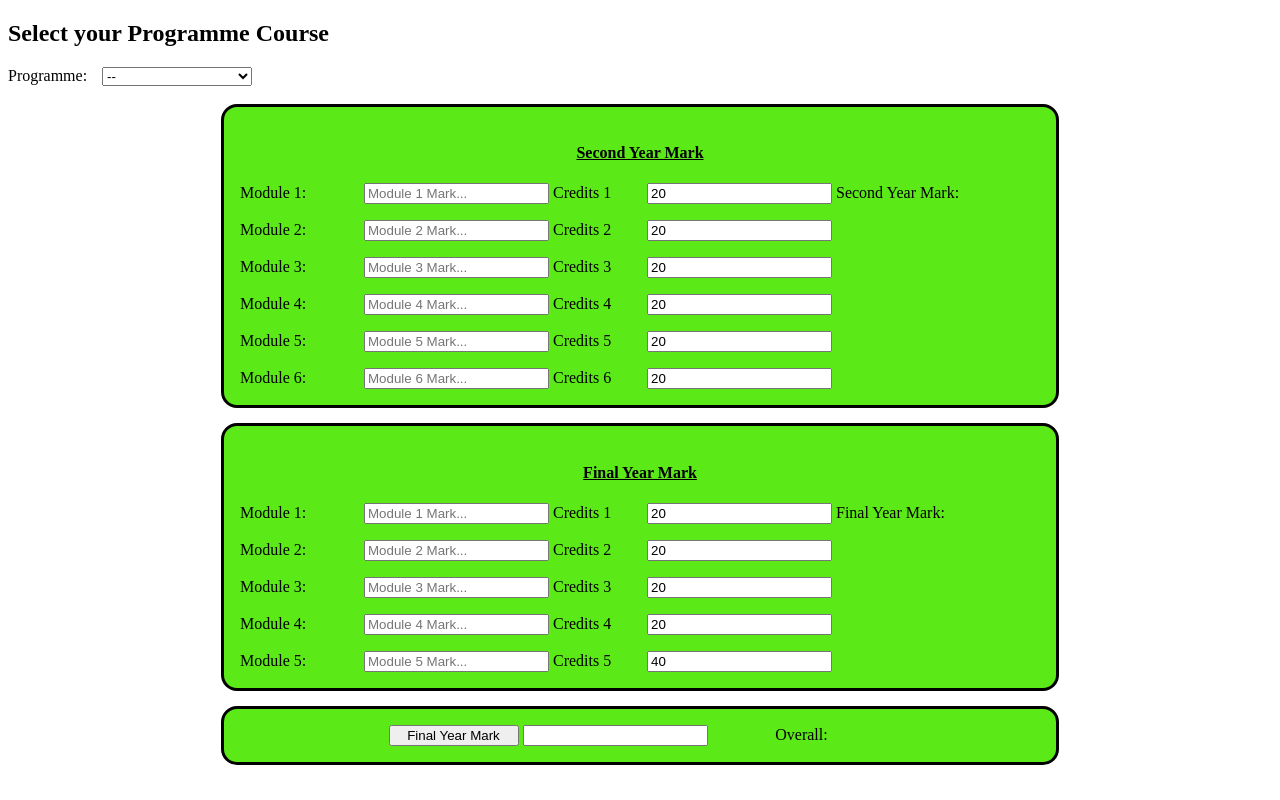
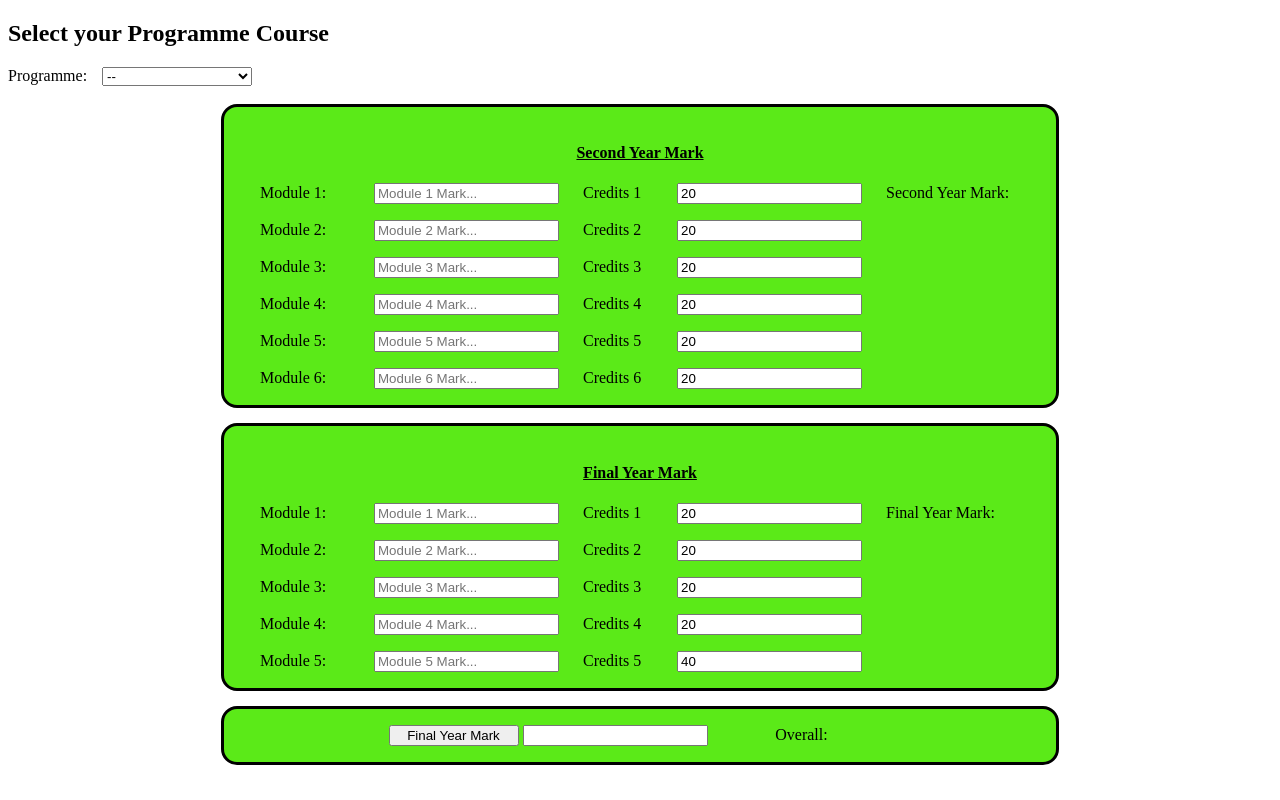
Before and after one commit to richard-ui/Javascript-Grade-Calculator, a plain HTML site: page index.html in a window 1280 px wide. Drawn offline with Linux system fonts and the light colour scheme.

Commit message:
Add readme file and index.html file

```diff
--- a/assets/css/style.css
+++ b/assets/css/style.css
@@ -19,11 +19,12 @@ label, button{
 #grade{
 	width: 180px;
 }
-#module1label, #module2label, #module3label, #module4label, #module5label, #finalYM{
-	width:120px;
+.modulelabel, #finalYM, #secYmarklbl{
+	width:110px;
+	margin-left: 20px;
 }
-#secYmodule1label, #secYmodule2label, #secYmodule3label, #secYmodule4label, #secYmodule5label, #secYmodule6label{
-	width:120px;
+.creditlabel{
+	margin-left: 20px;
 }
 #secYmarklbl{
 	width:130px;
@@ -36,7 +37,7 @@ label, button{
 }
 
 
-#MarkLbl, #secYMarkLbl{
+#secYMarkLbl{
 	margin-left: 30px;
 }
 #calcCredits, #secYcalcCredits{
--- a/GradeCalc.html
+++ b/index.html
@@ -30,10 +30,10 @@
 
     <!-- Second Year Module 1 -->
     <div>
-        <label id="secYmodule1label" for="secYm1">Module 1:</label>
+        <label id="secYmodule1label" for="secYm1" class="modulelabel">Module 1:</label>
         <input type="number" id="secYm1" class="secondYModule" placeholder="Module 1 Mark...">
 
-        <label for="secYcredit1">Credits 1</label>
+        <label for="secYcredit1" class="creditlabel">Credits 1</label>
         <input type="number" id="secYcredit1" value="20" class="secYcredit">
 
         <label id="secYmarklbl" for="lblsecondYMark">Second Year Mark:</label>
@@ -43,46 +43,46 @@
 
     <!-- Second Year Module 2 -->
     <div>
-        <label id="secYmodule2label" for="secYm2">Module 2:</label>
+        <label id="secYmodule2label" for="secYm2" class="modulelabel">Module 2:</label>
         <input type="number" id="secYm2" class="secondYModule" placeholder="Module 2 Mark...">
 
-        <label for="secYcredit2">Credits 2</label>
+        <label for="secYcredit2" class="creditlabel">Credits 2</label>
         <input type="number" id="secYcredit2" value="20" class="secYcredit">
     </div>
 
     <!-- Second Year Module 3 -->
     <div>
-        <label id="secYmodule3label" for="secYm3">Module 3:</label>
+        <label id="secYmodule3label" for="secYm3" class="modulelabel">Module 3:</label>
         <input type="number" id="secYm3" class="secondYModule" placeholder="Module 3 Mark...">
 
-        <label for="secYcredit3">Credits 3</label>
+        <label for="secYcredit3" class="creditlabel">Credits 3</label>
         <input type="number" id="secYcredit3" value="20" class="secYcredit">
     </div>
 
     <!-- Second Year Module 4 -->
     <div>
-        <label id="secYmodule4label" for="secYm4">Module 4:</label>
+        <label id="secYmodule4label" for="secYm4" class="modulelabel">Module 4:</label>
         <input type="number" id="secYm4" class="secondYModule" placeholder="Module 4 Mark...">
 
-        <label for="secYcredit4">Credits 4</label>
+        <label for="secYcredit4" class="creditlabel">Credits 4</label>
         <input type="number" id="secYcredit4" value="20" class="secYcredit">
     </div>
 
     <!-- Second Year Module 5 -->
     <div>
-        <label id="secYmodule5label" for="secYm5">Module 5:</label>
+        <label id="secYmodule5label" for="secYm5" class="modulelabel">Module 5:</label>
         <input type="number" id="secYm5" class="secondYModule" placeholder="Module 5 Mark...">
 
-        <label for="secYcredit5">Credits 5</label>
+        <label for="secYcredit5" class="creditlabel">Credits 5</label>
         <input type="number" id="secYcredit5" value="20" class="secYcredit">
     </div>
 
     <!-- Second Year Module 6 -->
     <div>
-        <label id="secYmodule6label" for="secYm6">Module 6:</label>
+        <label id="secYmodule6label" for="secYm6" class="modulelabel">Module 6:</label>
         <input type="number" id="secYm6" class="secondYModule" placeholder="Module 6 Mark...">
 
-        <label for="secYcredit6">Credits 6</label>
+        <label for="secYcredit6" class="creditlabel">Credits 6</label>
         <input type="number" id="secYcredit6" value="20" class="secYcredit">
     </div>
 
@@ -92,10 +92,10 @@
     <h4>Final Year Mark</h4>
     <!-- Module 1 -->
     <div>
-        <label id="module1label" for="m1">Module 1:</label>
+        <label id="module1label" for="m1" class="modulelabel">Module 1:</label>
         <input type="number" id="m1" class="finalYModule" placeholder="Module 1 Mark...">
 
-        <label for="credit1">Credits 1</label>
+        <label for="credit1" class="creditlabel">Credits 1</label>
         <input type="number" id="credit1" value="20" class="finalYcredit">
 
 
@@ -106,37 +106,37 @@
 
     <!-- Module 2 -->
     <div>
-        <label id="module2label" for="m2">Module 2:</label>
+        <label id="module2label" for="m2" class="modulelabel">Module 2:</label>
         <input type="number" id="m2" class="finalYModule" placeholder="Module 2 Mark...">
 
-        <label for="credit2">Credits 2</label>
+        <label for="credit2" class="creditlabel">Credits 2</label>
         <input type="number" id="credit2" value="20" class="finalYcredit">
     </div>
 
     <!-- Module 3 -->
     <div>
-        <label id="module3label" for="m3">Module 3:</label>
+        <label id="module3label" for="m3" class="modulelabel">Module 3:</label>
         <input type="number" id="m3" class="finalYModule" placeholder="Module 3 Mark...">
 
-        <label for="credit3">Credits 3</label>
+        <label for="credit3" class="creditlabel">Credits 3</label>
         <input type="number" id="credit3" value="20" class="finalYcredit">
     </div>
 
     <!-- Module 4 -->
     <div>
-        <label id="module4label" for="m4">Module 4:</label>
+        <label id="module4label" for="m4" class="modulelabel">Module 4:</label>
         <input type="number" id="m4" class="finalYModule" placeholder="Module 4 Mark...">
 
-        <label for="credit4">Credits 4</label>
+        <label for="credit4" class="creditlabel">Credits 4</label>
         <input type="number" id="credit4" value="20" class="finalYcredit">
     </div>
 
     <!-- Module 5 -->
     <div>
-        <label id="module5label" for="m5">Module 5:</label>
+        <label id="module5label" for="m5" class="modulelabel">Module 5:</label>
         <input type="number" id="m5" class="finalYModule" placeholder="Module 5 Mark...">
 
-        <label for="credit5">Credits 5</label>
+        <label for="credit5" class="creditlabel">Credits 5</label>
         <input type="number" id="credit5" value="40" class="finalYcredit">
     </div>
 
```
Also changed, not shown: 1 other file.
